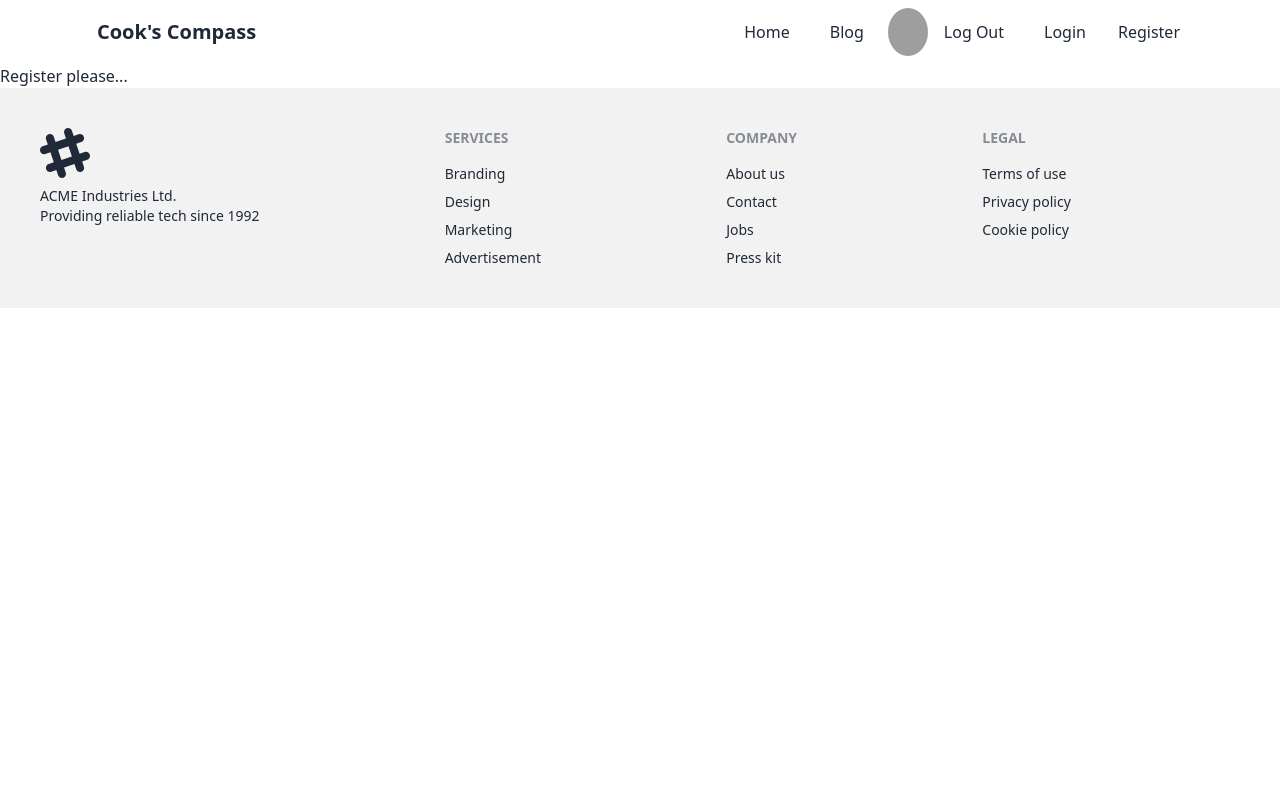
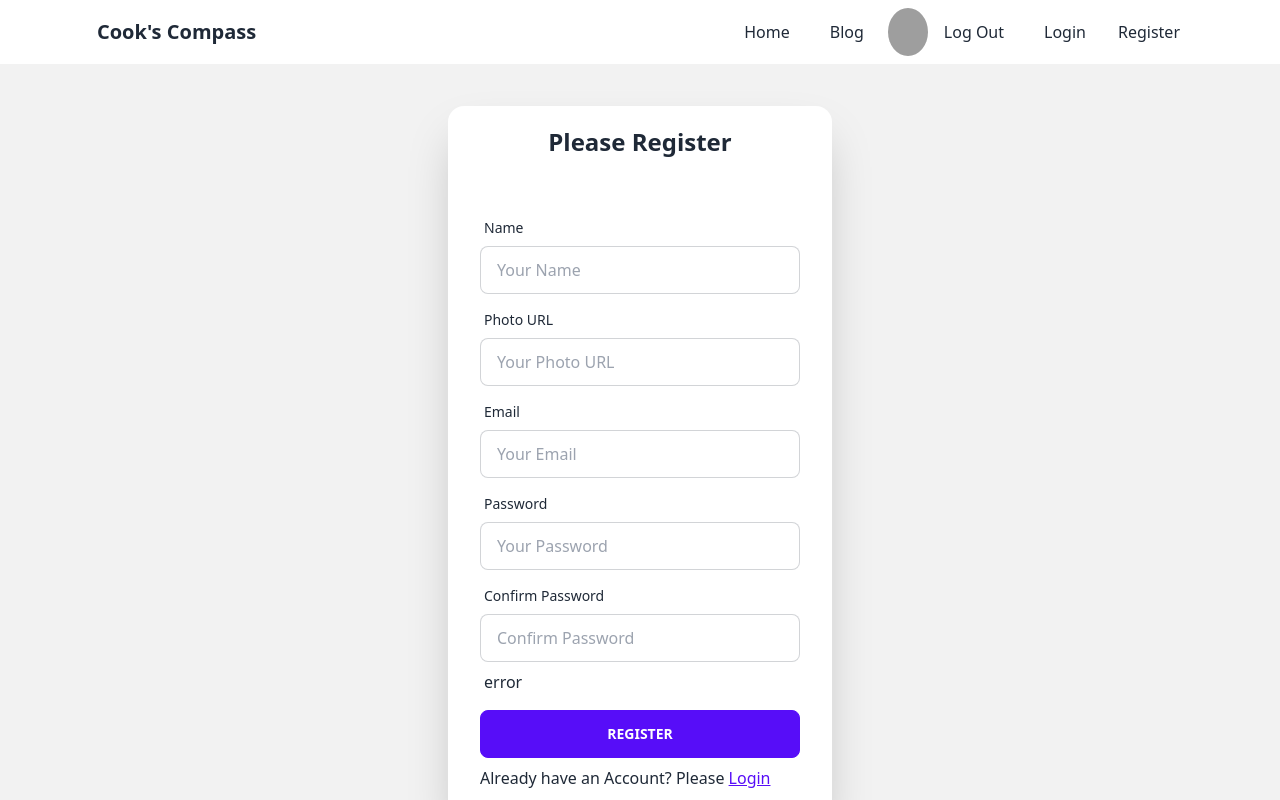
Before and after one commit to ihsajjad/coock-s-compass-client, a React (Vite) app: page /register in a window 1280 px wide. Shown: the top 800 px of the page. Built offline with nearby package versions, Linux system fonts and the light colour scheme; grey boxes are pictures that could not be loaded.

Commit message:
added register page without functionality

```diff
--- a/src/user/register/Register.jsx
+++ b/src/user/register/Register.jsx
@@ -1,9 +1,51 @@
 import React from 'react';
+import { Link } from 'react-router-dom';
 
 const Register = () => {
     return (
-        <div>
-            <h2>Register please...</h2>
+        <div className="hero min-h-screen bg-base-200 w-full">
+            <form className="card flex-shrink-0 w-full max-w-sm shadow-2xl bg-base-100 my-10">
+                <h2 className='text-2xl font-bold text-center my-5'>Please Register</h2>
+                <div className="card-body">
+                    <div className="form-control">
+                        <label className="label">
+                            <span className="label-text">Name</span>
+                        </label>
+                        <input type="text" name='name' placeholder="Your Name" className="input input-bordered" />
+                    </div>
+                    <div className="form-control">
+                        <label className="label">
+                            <span className="label-text">Photo URL</span>
+                        </label>
+                        <input type="text" name='photo' placeholder="Your Photo URL" className="input input-bordered" />
+                    </div>
+                    <div className="form-control">
+                        <label className="label">
+                            <span className="label-text">Email</span>
+                        </label>
+                        <input type="text" name='email' placeholder="Your Email" className="input input-bordered" />
+                    </div>
+                    <div className="form-control">
+                        <label className="label">
+                            <span className="label-text">Password</span>
+                        </label>
+                        <input type="text" name='password' placeholder="Your Password" className="input input-bordered" />
+                    </div>
+                    <div className="form-control">
+                        <label className="label">
+                            <span className="label-text">Confirm Password</span>
+                        </label>
+                        <input type="password" name='confirm' placeholder="Confirm Password" className="input input-bordered" />
+                        <label className="label">
+                            <p>error</p>
+                        </label>
+                    </div>
+                    <div className="form-control">
+                        <button className="btn btn-primary">Register</button>
+                    </div>
+                    <p>Already have an Account? Please <Link to='/login' class="link link-primary">Login</Link></p>
+                </div>
+            </form>
         </div>
     );
 };
```
